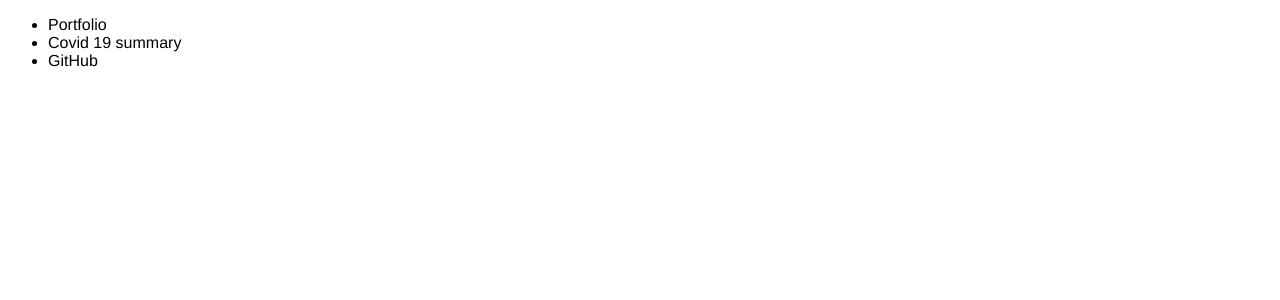
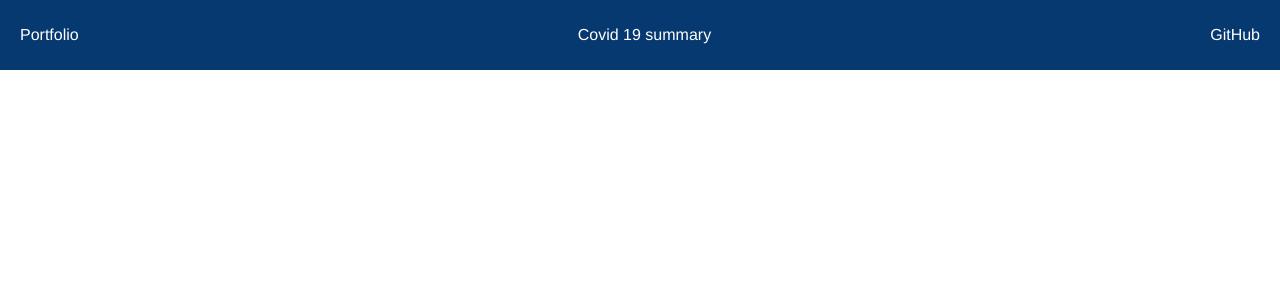
Before and after one commit to NixonOjiem/covid-19-tracking, a Vue app: page / in a window 1280 px wide. Shown: the top 300 px of the page. Built offline with nearby package versions, Linux system fonts and the light colour scheme.

Commit message:
created the design of the navigation bar

```diff
--- a/src/App.vue
+++ b/src/App.vue
@@ -25,10 +25,24 @@ export default {
 </script>
 
 <style>
+html, body {
+  margin: 0;
+  padding: 0;
+  border: 0;
+}
+
 #app {
   font-family: Avenir, Helvetica, Arial, sans-serif;
   -webkit-font-smoothing: antialiased;
   -moz-osx-font-smoothing: grayscale;
+  margin: 0;
+  padding: 0;
+}
 
+.container {
+  margin: 0;
+  padding: 0;
+  border: 0;
 }
+
 </style>
--- a/src/components/NavigationBar.vue
+++ b/src/components/NavigationBar.vue
@@ -1,5 +1,5 @@
 <template>
-    <nav>
+    <nav class="navigation-bar">
         <ul>
             <li>Portfolio</li>
             <li>Covid 19 summary</li>
@@ -24,4 +24,41 @@
   </script>
 
   <style scoped>
+  .navigation-bar{
+    background-color: #063970;
+    height: 70px;
+    width: 100%;
+    margin: 0;
+    border: 0;
+    padding: 0;
+  }
+
+.navigation-bar ul{
+    margin: 0;
+    padding: 0;
+    display: flex;
+    justify-content: space-between; /* Key property */
+    width: 100%;
+    height: 100%;
+    align-items: center;
+}
+
+.navigation-bar li {
+    /* display: inline-block; Makes list items horizontal */
+    padding: 20px; /* Adjust as needed */
+    color: white; /* For better visibility */
+    list-style: none;
+}
+
+.navigation-bar li:first-child {
+  margin-right: auto;
+}
+
+.navigation-bar li:last-child {
+  margin-left: auto;
+}
+
+.navigation-bar li:nth-child(2) {
+  margin: 0 auto;
+}
   </style>
```
